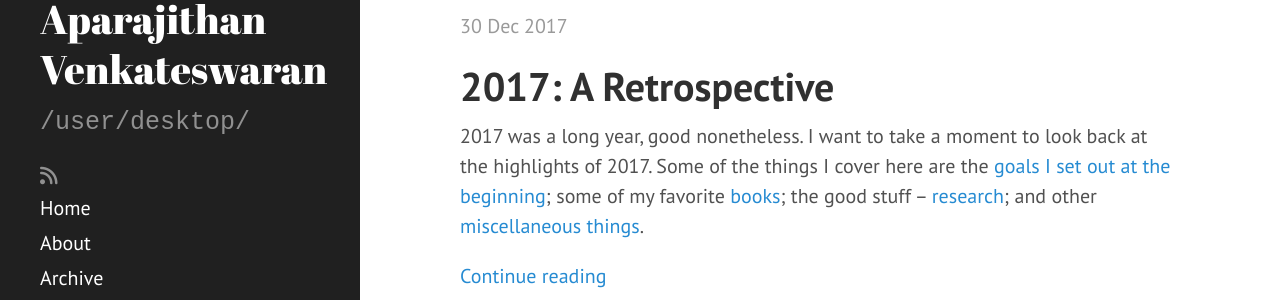
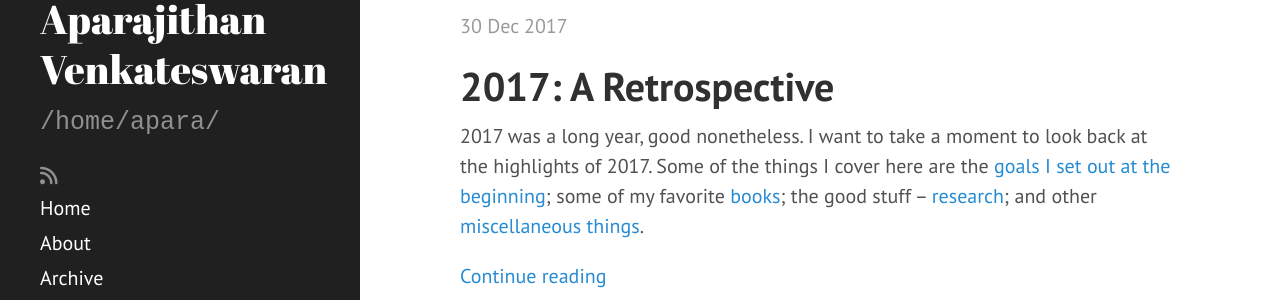
Before and after one commit to AparaV/aparavenkat.com, a Jekyll site: the page built from index.html, in a window 1280 px wide. Shown: the part 409-709 px from the top of the page. Built offline with Jekyll 4.4.1, drawn with Linux system fonts in a browser that asks for light colours; nearby versions of some CDN libraries; the list of posts is cut into pages by our own code.

Commit message:
Edit sidebar subtitle

```diff
--- a/_includes/sidebar.html
+++ b/_includes/sidebar.html
@@ -4,7 +4,7 @@
       <h1>
           Aparajithan Venkateswaran
       </h1>
-      <p class="lead" style="font-family:monospace;">/user/desktop/</p>
+      <p class="lead" style="font-family:monospace;">/home/apara/</p>
     </div>
 
     <a class="sidebar-icon" href="{{ site.url }}/atom.xml" target="_blank">
```
